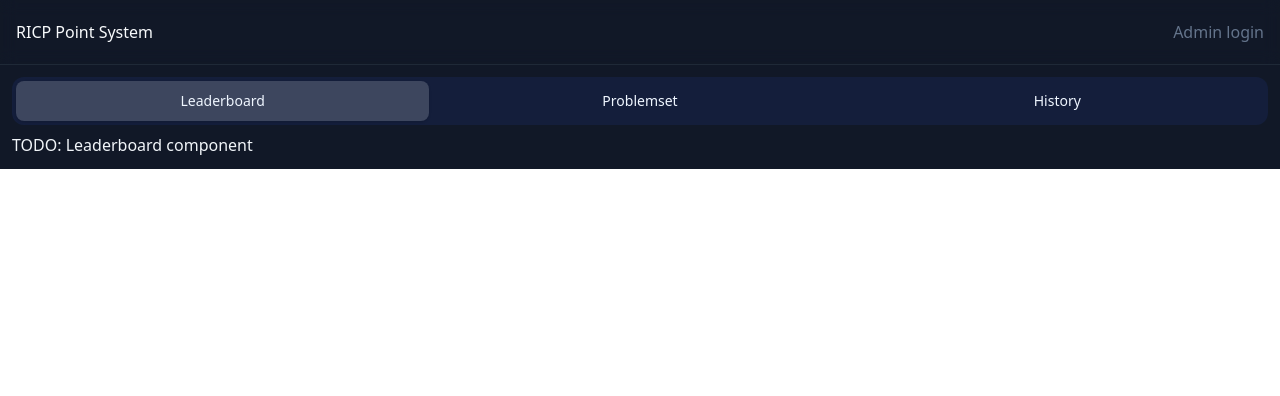
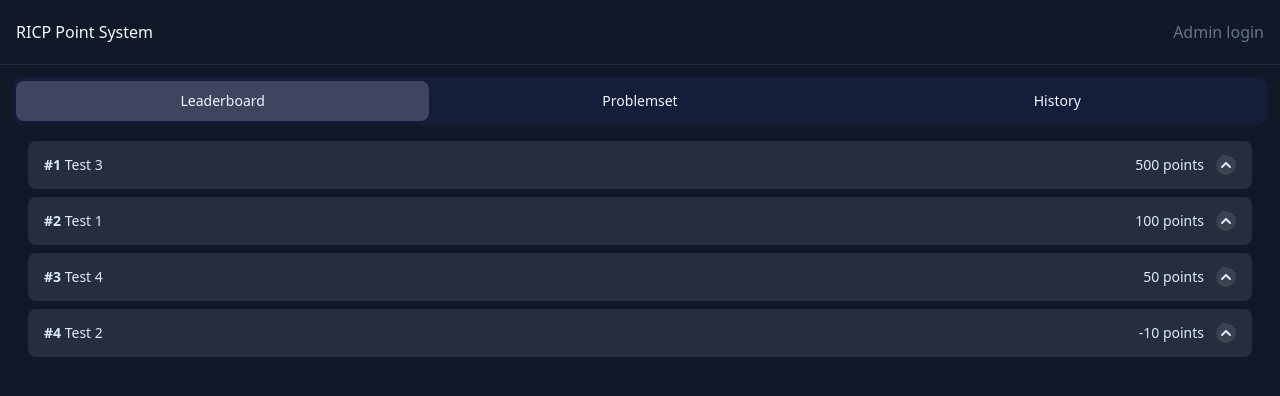
Before and after one commit to popkat412/ricp-dashboard, a Vue app: page / in a window 1280 px wide. Shown: the top 396 px of the page. Built offline with nearby package versions, Linux system fonts and the light colour scheme.

Commit message:
feat: leaderboard ui

```diff
--- a/package.json
+++ b/package.json
@@ -9,6 +9,7 @@
   },
   "dependencies": {
     "@headlessui/vue": "^1.6.5",
+    "@heroicons/vue": "^1.0.6",
     "firebase": "^9.8.4",
     "pinia": "^2.0.14",
     "vue": "^3.2.25"
--- a/src/App.vue
+++ b/src/App.vue
@@ -1,7 +1,9 @@
 <template>
   <RICPHeader></RICPHeader>
-  <div class="bg-gray-900">
-    <RICPTabs></RICPTabs>
+  <div class="bg-gray-900 min-h-screen">
+    <div class="max-w-7xl m-auto">
+      <RICPTabs></RICPTabs>
+    </div>
   </div>
 </template>
 
--- a/src/components/RICPHeader.vue
+++ b/src/components/RICPHeader.vue
@@ -12,7 +12,7 @@
 </template>
 
 <script setup lang="ts">
-import { useAuthStore } from "./stores/auth.store";
-
-const adminLogin = () => {};
+const adminLogin = () => {
+  // todo
+};
 </script>
--- a/src/components/RICPTabs.vue
+++ b/src/components/RICPTabs.vue
@@ -35,7 +35,7 @@
   </div>
 </template>
 
-<script setup>
+<script setup lang="ts">
 import { TabGroup, TabList, Tab, TabPanels, TabPanel } from "@headlessui/vue";
 
 import RICPLeaderboard from "./tabs/RICPLeaderboard.vue";
--- /dev/null
+++ b/src/components/tabs/RICPHistoryEntry.vue
@@ -0,0 +1,13 @@
+<template>
+  <!-- todo: better history entry UI -->
+  <div>
+    {{ $props.historyEntry.change }}, {{ $props.historyEntry.message }},
+    {{ $props.historyEntry.timestamp }}
+  </div>
+</template>
+
+<script setup lang="ts">
+import type { IHistoryEntry } from "../../types/IHistoryEntry";
+
+defineProps<{ historyEntry: IHistoryEntry }>();
+</script>
--- a/src/components/tabs/RICPLeaderboard.vue
+++ b/src/components/tabs/RICPLeaderboard.vue
@@ -1 +1,17 @@
-<template>TODO: Leaderboard component</template>
+<template>
+  <div>
+    <ol v-for="(entry, idx) in pointsStore.leaderboardEntries" :key="idx">
+      <RICPLeaderboardEntry
+        :position="idx + 1"
+        :leaderboardEntry="entry"
+      ></RICPLeaderboardEntry>
+    </ol>
+  </div>
+</template>
+
+<script setup lang="ts">
+import { usePointsStore } from "../../stores/points.store";
+import RICPLeaderboardEntry from "./RICPLeaderboardEntry.vue";
+
+const pointsStore = usePointsStore();
+</script>
--- /dev/null
+++ b/src/components/tabs/RICPLeaderboardEntry.vue
@@ -0,0 +1,49 @@
+<template>
+  <div class="w-full px-4 pt-2">
+    <Disclosure v-slot="{ open }">
+      <DisclosureButton
+        class="flex w-full h-12 items-center rounded-lg bg-blue-100/10 px-4 py-2 text-left text-sm text-blue-100 hover:bg-blue-200/10 focus:outline-none focus-visible:ring focus-visible:ring-blue-500 focus-visible:ring-opacity-75"
+      >
+        <span
+          ><strong>#{{ $props.position }}</strong>
+          {{ $props.leaderboardEntry.name }}
+        </span>
+        <div class="flex-grow"></div>
+        <span>{{ $props.leaderboardEntry.points }} points</span>
+        <ChevronUpIcon
+          :class="open ? 'rotate-180 transform' : ''"
+          class="h-5 w-5 ml-3 text-blue-100 bg-white/10 rounded-full"
+        />
+      </DisclosureButton>
+      <DisclosurePanel
+        class="px-4 py-4 text-sm text-blue-100 bg-white/[0.05] rounded-lg mt-1 mb-1"
+      >
+        <ol
+          v-for="(historyEntry, idx) in sortHistory(
+            $props.leaderboardEntry.history
+          )"
+          :key="idx"
+        >
+          <RICPHistoryEntry :historyEntry="historyEntry"></RICPHistoryEntry>
+        </ol>
+      </DisclosurePanel>
+    </Disclosure>
+  </div>
+</template>
+
+<script setup lang="ts">
+import { Disclosure, DisclosureButton, DisclosurePanel } from "@headlessui/vue";
+import { ChevronUpIcon } from "@heroicons/vue/solid";
+
+import RICPHistoryEntry from "./RICPHistoryEntry.vue";
+import type { IMember } from "../../types/IMember";
+import type { IHistoryEntry } from "../../types/IHistoryEntry";
+
+defineProps<{ position: number; leaderboardEntry: IMember }>();
+
+const sortHistory = (history: IHistoryEntry[]) => {
+  return [...history].sort(
+    (a, b) => b.timestamp.getTime() - a.timestamp.getTime()
+  );
+};
+</script>
--- a/src/stores/main.store.ts
+++ /dev/null
@@ -1,7 +0,0 @@
-import { defineStore } from "pinia";
-
-export const useMainStore = defineStore("main", {
-  state: () => {
-    return {};
-  },
-});
--- /dev/null
+++ b/src/stores/points.store.ts
@@ -0,0 +1,85 @@
+import { defineStore } from "pinia";
+
+import type { IMember } from "../types/IMember";
+
+interface PointsStoreState {
+  members: IMember[];
+}
+
+export const usePointsStore = defineStore("points", {
+  state: () => {
+    // fill with dummy data for now
+    const state: PointsStoreState = {
+      members: [
+        {
+          name: "Test 1",
+          points: 100,
+          history: [
+            {
+              change: 100,
+              timestamp: new Date(10),
+              message: "Completed question",
+            },
+          ],
+        },
+        {
+          name: "Test 2",
+          points: -10,
+          history: [
+            {
+              change: 90,
+              timestamp: new Date(100),
+              message: "Did something good",
+            },
+            {
+              change: -100,
+              timestamp: new Date(101),
+              message: "Did something bad",
+            },
+          ],
+        },
+        {
+          name: "Test 3",
+          points: 500,
+          history: [
+            {
+              change: 100,
+              timestamp: new Date(11),
+              message: "Completed another question",
+            },
+
+            {
+              change: 100,
+              timestamp: new Date(12),
+              message: "Completed yet another question",
+            },
+
+            {
+              change: 100,
+              timestamp: new Date(10),
+              message: "Completed question",
+            },
+          ],
+        },
+        {
+          name: "Test 4",
+          points: 50,
+          history: [
+            {
+              change: 50,
+              timestamp: new Date(100),
+              message: "Completed half a question..?",
+            },
+          ],
+        },
+      ],
+    };
+    return state;
+  },
+  getters: {
+    leaderboardEntries(): IMember[] {
+      // sorted by points
+      return [...this.members].sort((a, b) => b.points - a.points);
+    },
+  },
+});
--- /dev/null
+++ b/src/types/IHistoryEntry.ts
@@ -0,0 +1,5 @@
+export interface IHistoryEntry {
+  change: number;
+  timestamp: Date;
+  message: string;
+}
--- /dev/null
+++ b/src/types/IMember.ts
@@ -0,0 +1,7 @@
+import type { IHistoryEntry } from "./IHistoryEntry";
+
+export interface IMember {
+  name: string;
+  points: number;
+  history: IHistoryEntry[];
+}
```
Also changed, not shown: 2 other files (tests, documents, lock files or other folders).
